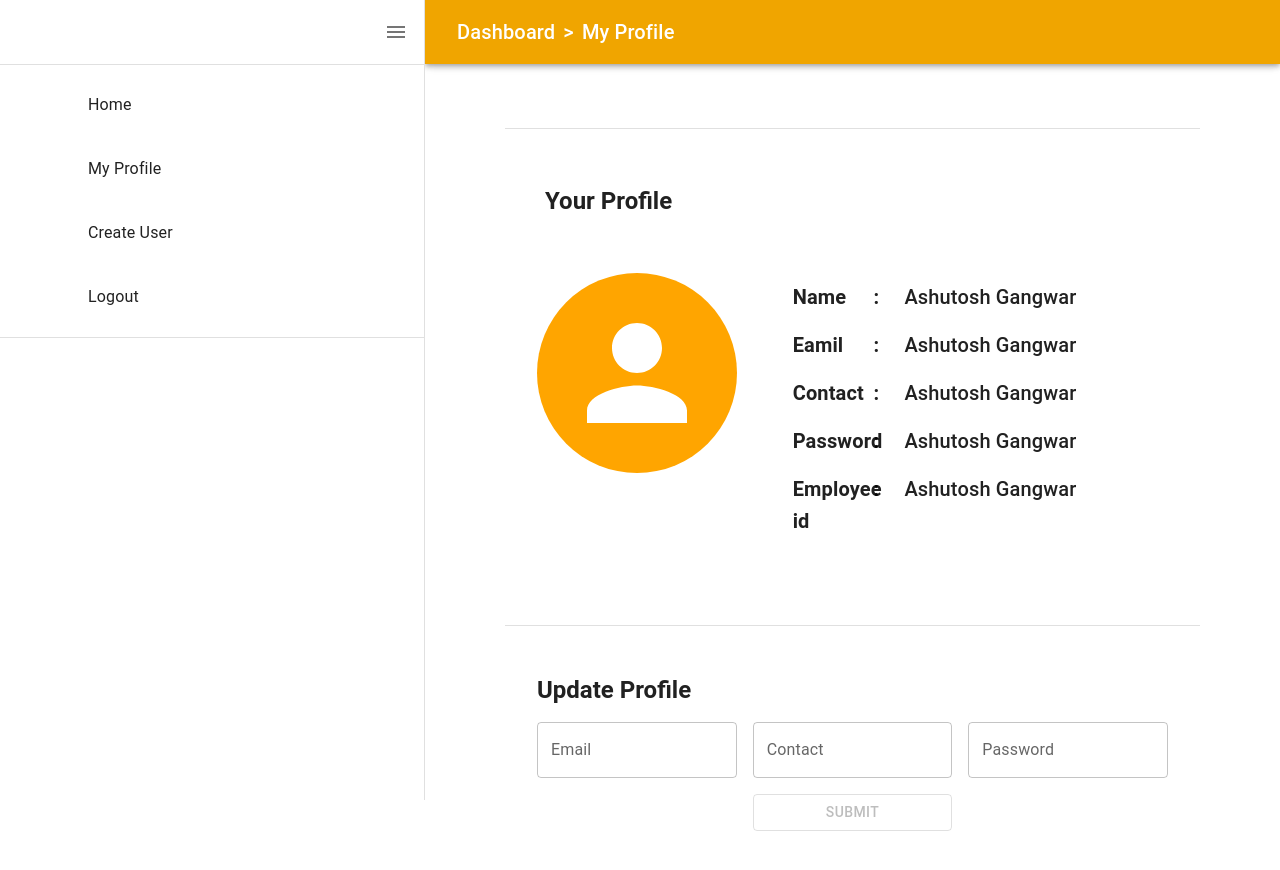
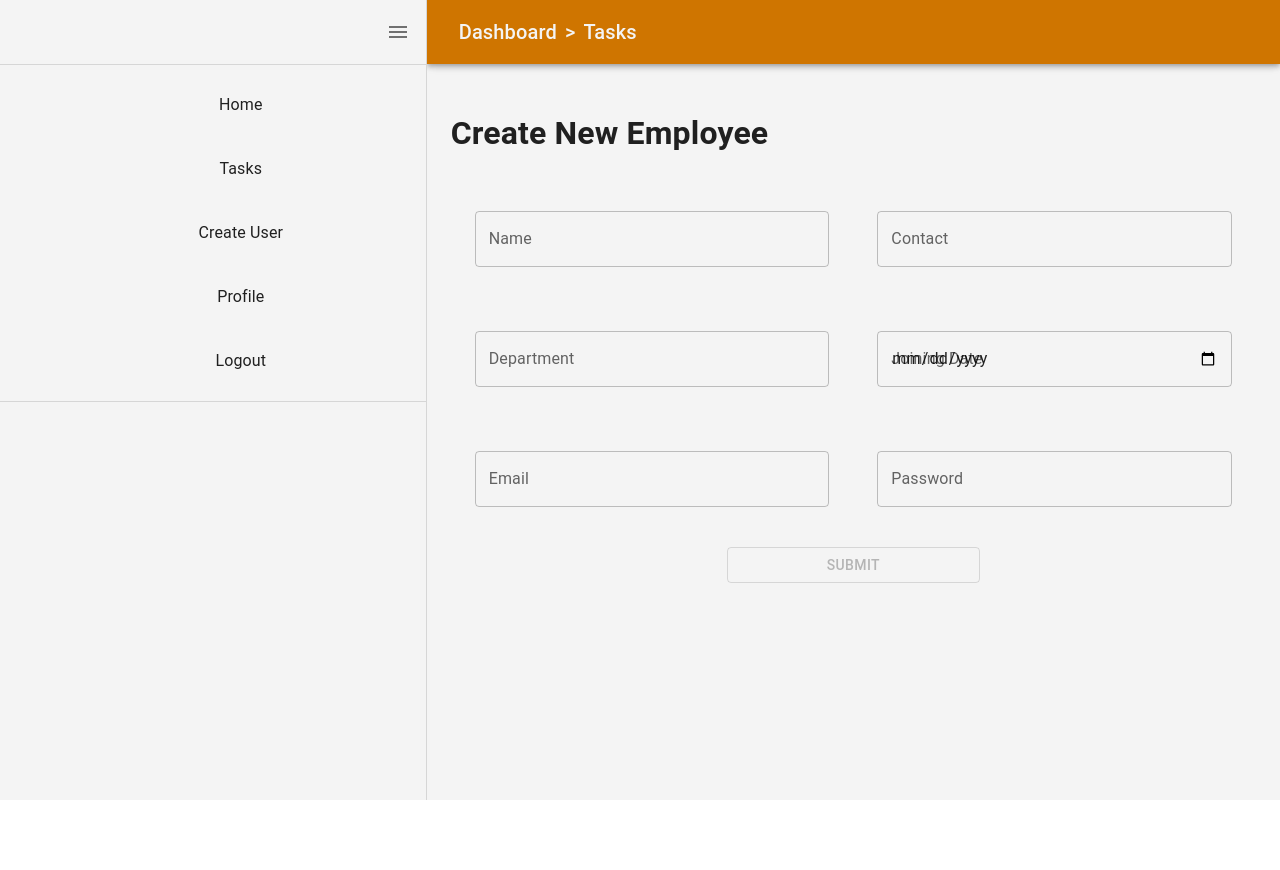
Before and after one commit to ShisuiMadara/PicoPerformance, a React (Create React App) app in the folder frontend/: page /dashboard in a window 1280 px wide. Both pictures are taken after a click on the button "open drawer". Shown: the top 870 px of the page. After the commit the page ends 800 px from the top, so only its background shows below. Built offline with nearby package versions, Linux system fonts and the light colour scheme.

Commit message:
updated dashboard ui

```diff
--- a/frontend/src/components/Admin/Admin.js
+++ /dev/null
@@ -1,9 +0,0 @@
-import React from "react";
-
-export default class Admin extends React.Component {
-  render() {
-    return <>
-        <h1>Hello, I am admin</h1>
-        </>;
-  }
-}
--- a/frontend/src/components/User/User.js
+++ /dev/null
@@ -1,7 +0,0 @@
-import React from "react";
-
-export default class User extends React.Component{
-    render(){
-        return <h1>Hello I am user.</h1>
-    }
-}
--- a/frontend/src/components/footer/footer.module.css
+++ /dev/null
@@ -1,8 +0,0 @@
-.container {
-    flex-grow: 1;
-    background-color: #b2bec3;
-    position: absolute;
-    bottom: 0;
-    left: 0;
-    right: 0;
-}
--- a/frontend/src/pages/dashboard/dashboard.js
+++ b/frontend/src/pages/dashboard/dashboard.js
@@ -23,25 +23,19 @@ import ListItemButton from "@mui/material/ListItemButton";
 import ListItemIcon from "@mui/material/ListItemIcon";
 import Profile from "../../components/profile/Profile";
 
-import Admin from "../../components/Admin/Admin";
-import User from "../../components/User/User";
-
 import styles from "./dashboard.module.css";
 import CreateUser from "../../components/createUser/createUser";
 
-const Dashboard = () => {
+const Dashboard = (props) => {
   // set variables and hooks
-  const theme = useTheme();
   const [open, setOpen] = React.useState(false);
-  const [location, setLocation] = React.useState("My Profile");
-  const [auth, setAuth] = React.useState(true);
+  const [location, setLocation] = React.useState("Tasks");
   const [userdata, setUserdata] = React.useState({});
-  const loginStatus = sessionStorage.getItem("loginStatus");
-  const token = sessionStorage.getItem("authToken");
-  const darkTheme = createTheme({
+  const [screenWidth, setScreenWidth] = React.useState(window.innerWidth > 768 ? window.innerWidth / 3 : window.innerWidth);
+  const Theme = createTheme({
     palette: {
       primary: {
-        main: "#F0A500",
+        main: "#CF7500",
       },
       secondary: {
         main: "#CF7500",
@@ -52,10 +46,10 @@ const Dashboard = () => {
   // handler functions
   const handleContent = (key) => {
     if (key === "Home") {
-      window.location.replace("/");
+      window.location.href = "/";
     } else if (key === "Logout") {
       sessionStorage.clear();
-      window.location.replace("/");
+      window.location.href = "/";
     } else {
       setLocation(key);
       setOpen(false);
@@ -68,21 +62,47 @@ const Dashboard = () => {
   const handleDrawerClose = () => {
     setOpen(false);
   };
-  const locations = {
-    Home: [, "/"],
-    "My Profile": ["", <Profile userdata={userdata} />],
-    "Create User": ["", <CreateUser />],
-    Logout: ["", "Logout"],
-  };
+
+  // validate user
   const valid = true;
   const usertype = "admin";
+
+  // define dashboard tabs
+  // default ui for admin
+  let locations = {
+    Home:           [ "", "/"],
+    "Tasks":        [ "", <CreateUser />],
+    "Create User":  [ "", <CreateUser />],
+    "Profile":      [ "", <Profile userdata={userdata} />],
+    Logout:         [ "", "Logout"],
+  };
+  if(usertype === 'employee') {
+    // changed ui for employee
+    locations = {
+      Home:           [ "", "/"],
+      "Tasks":        [ "", <CreateUser />],
+      "Profile":      [ "", <Profile userdata={userdata} />],
+      Logout:         [ "", "Logout"],
+    };
+  }
+
+  // eventListeners
+  window.addEventListener("resize", function(event) {
+    let width = window.innerWidth;
+    if(width > 768) {
+      width = width / 3;
+    }
+    setScreenWidth(width);
+  })
+
+  // return component
   if (valid) {
-    if (usertype === "admin") {
+    if (usertype === "admin" || usertype === 'employee') {
       return (
-        <ThemeProvider theme={darkTheme}>
-          <Box sx={{ display: "flex" }}>
+        <ThemeProvider theme={Theme}>
+          <Box className={styles.dashboardContainer} sx={{ display: "flex" }}>
             <CssBaseline />
-            <AppBar position="fixed" open={open}>
+            <AppBar width={screenWidth} position="fixed" open={open}>
               <Toolbar>
                 <IconButton
                   color="inherit"
@@ -95,7 +115,7 @@ const Dashboard = () => {
                 </IconButton>
                 <Breadcrumbs
                   aria-label="breadcrumb"
-                  color="white"
+                  color="#F4F4F4"
                   variant="h6"
                   separator=">"
                   padding={1}
@@ -111,12 +131,13 @@ const Dashboard = () => {
             </AppBar>
             <Drawer
               sx={{
-                width: drawerWidth,
+                width: screenWidth,
                 flexShrink: 0,
                 "& .MuiDrawer-paper": {
-                  width: drawerWidth,
+                  width: screenWidth,
                   boxSizing: "border-box",
-                },
+                  background: '#F4F4F4'
+                }
               }}
               variant="persistent"
               anchor="left"
@@ -128,25 +149,28 @@ const Dashboard = () => {
                 </IconButton>
               </DrawerHeader>
               <Divider />
-              <List>
-                {Object.keys(locations).map((key) => (
+              <List className={styles.menu}>
+                {
+                  Object.keys(locations).map((key) => (
                     <ListItem
+                      className={styles.menuItem}
                       key={key}
                       Padding={1}
                       onClick={() => {
                         handleContent(key);
                       }}
                     >
-                    <ListItemButton>
+                      <ListItemButton sx={{textAlign: 'center'}}>
                         <ListItemIcon>{locations[key][0]}</ListItemIcon>
                         <ListItemText primary={key} />
                       </ListItemButton>
                     </ListItem>
-                ))}
+                  ))
+                }
               </List>
               <Divider />
             </Drawer>
-            <Main open={open}>
+            <Main width={screenWidth} open={open}>
               <DrawerHeader />
               {locations[location][1]}
               {/* <Footer className={styles.foot} /> */}
@@ -156,21 +180,19 @@ const Dashboard = () => {
       );
     }
   } else {
-    window.location.replace("/");
+    window.location.href = "/";
   }
 };
 
-const drawerWidth = 425;
-
-const Main = styled("main", { shouldForwardProp: (prop) => prop !== "open" })(
-  ({ theme, open }) => ({
+const Main = styled("main", { shouldForwardProp: (prop) => prop !== "open" }) (
+  ({ theme, open, width }) => ({
     flexGrow: 1,
     padding: theme.spacing(3),
     transition: theme.transitions.create("margin", {
       easing: theme.transitions.easing.sharp,
       duration: theme.transitions.duration.leavingScreen,
     }),
-    marginLeft: `-${drawerWidth}px`,
+    marginLeft: `-${width}px`,
     ...(open && {
       transition: theme.transitions.create("margin", {
         easing: theme.transitions.easing.easeOut,
@@ -181,16 +203,14 @@ const Main = styled("main", { shouldForwardProp: (prop) => prop !== "open" })(
   })
 );
 
-const AppBar = styled(MuiAppBar, {
-  shouldForwardProp: (prop) => prop !== "open",
-})(({ theme, open }) => ({
+const AppBar = styled(MuiAppBar, { shouldForwardProp: (prop) => prop !== "open", }) (({ theme, open, width }) => ({
   transition: theme.transitions.create(["margin", "width"], {
     easing: theme.transitions.easing.sharp,
     duration: theme.transitions.duration.leavingScreen,
   }),
   ...(open && {
-    width: `calc(100% - ${drawerWidth}px)`,
-    marginLeft: `${drawerWidth}px`,
+    width: `calc(100% - ${width}px)`,
+    marginLeft: `${width}px`,
     transition: theme.transitions.create(["margin", "width"], {
       easing: theme.transitions.easing.easeOut,
       duration: theme.transitions.duration.enteringScreen,
--- a/frontend/src/pages/dashboard/dashboard.module.css
+++ b/frontend/src/pages/dashboard/dashboard.module.css
@@ -1,3 +1,17 @@
 .icon{
-    color: white;
+    color: #F4F4F4;
 }
+.dashboardContainer {
+    background-color: #F4F4F4;
+    position: absolute;
+    top: 0;
+    bottom: 0;
+    left: 0;
+    right: 0;
+}
+.menu :hover {
+    background: #F0A500;
+}
+.menuItem :hover {
+    background: none;
+}
```
Also changed, not shown: frontend/src/components/footer/footer.js (deleted, +0 -18 lines), frontend/src/components/header/header.js (deleted, +0 -13 lines), frontend/src/components/Admin/Admin.module.css (deleted), frontend/src/components/User/User.module.css (deleted), frontend/src/components/header/header.module.css (deleted). Lines whose indentation alone changed are shown as unchanged.
